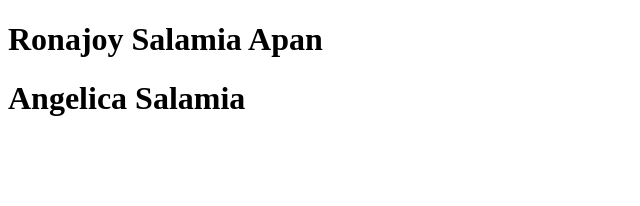
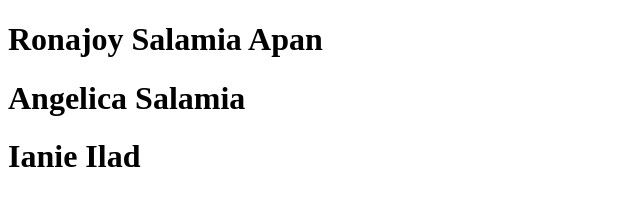
Before and after one commit to rijapersonal/Pass_It_On, a plain HTML site: page index.html in a window 1280 px wide. Shown: the whole page, without its empty margins (0-640 px from the left). Drawn offline with Linux system fonts and the light colour scheme.

Commit message:
Ianie added her name

```diff
--- a/index.html
+++ b/index.html
@@ -8,5 +8,6 @@
 <body>
     <h1>Ronajoy Salamia Apan</h1>
     <h1>Angelica Salamia</h1>
+    <h1>Ianie Ilad</h1>
 </body>
 </html>
```
